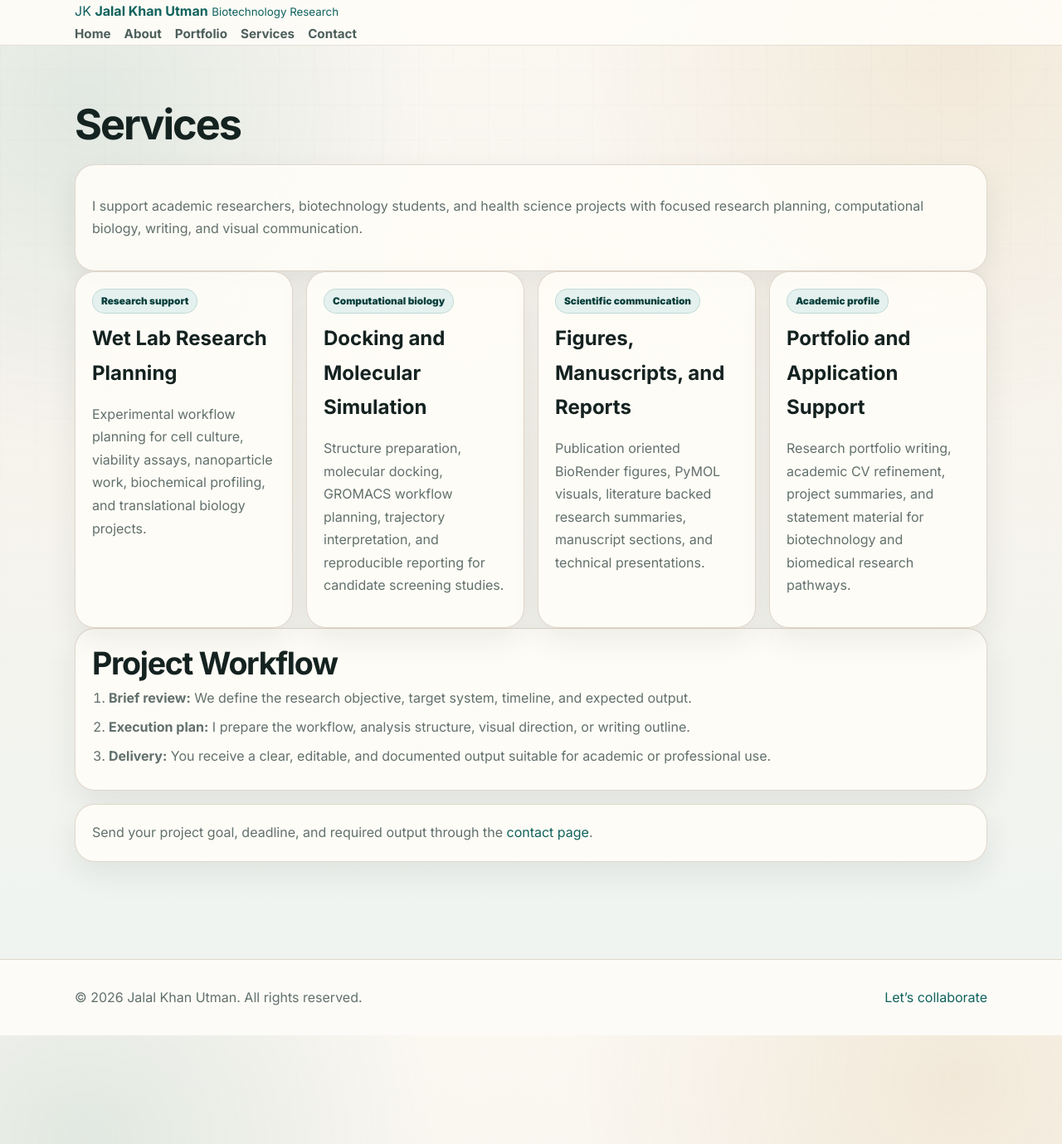
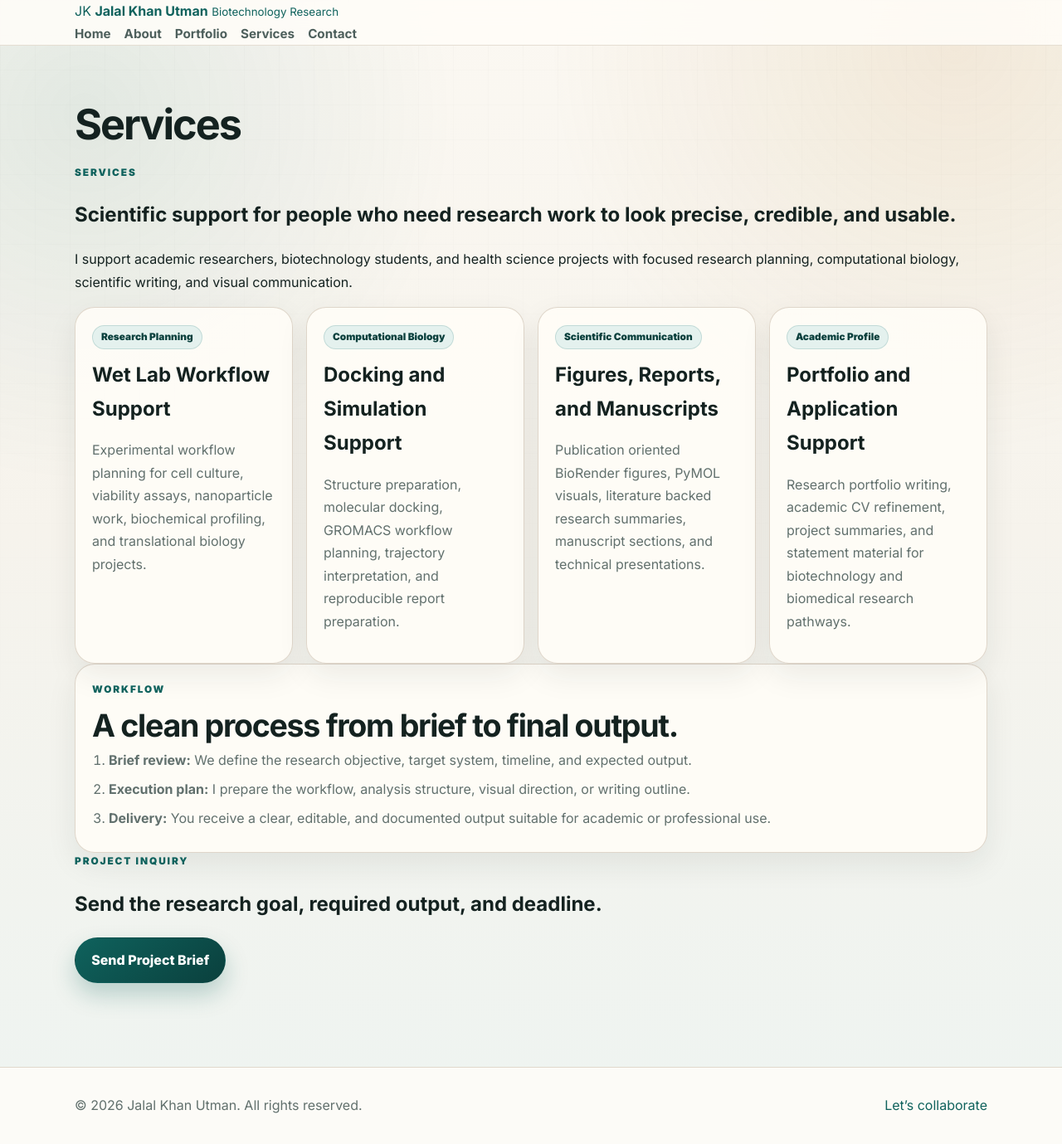
Before and after one commit to jalalkhanutmanzai/jalalkhanutmanzai.github.io, a Jekyll site: the page built from services.md, in a window 1280 px wide and 1379 px high. Shown: the whole window at 83% size. Built offline with Jekyll 4.4.1, drawn with Linux system fonts in a browser that asks for light colours.

Commit message:
Refine services page structure

```diff
--- a/services.md
+++ b/services.md
@@ -5,40 +5,43 @@ permalink: /services/
 description: "Research support, computational biology, scientific writing, and visual communication services by Jalal Khan Utman."
 ---
 
-<div class="intro-panel">
+<div class="page-intro reveal-up">
+  <p class="eyebrow">Services</p>
+  <h2>Scientific support for people who need research work to look precise, credible, and usable.</h2>
   <p>
-    I support academic researchers, biotechnology students, and health science projects with focused research planning, computational biology, writing, and visual communication.
+    I support academic researchers, biotechnology students, and health science projects with focused research planning, computational biology, scientific writing, and visual communication.
   </p>
 </div>
 
-<div class="service-grid">
-  <article class="service-card">
-    <span class="service-kicker">Research support</span>
-    <h2>Wet Lab Research Planning</h2>
+<div class="service-grid service-lab-grid">
+  <article class="service-card reveal-up">
+    <span class="service-kicker">Research Planning</span>
+    <h2>Wet Lab Workflow Support</h2>
     <p>Experimental workflow planning for cell culture, viability assays, nanoparticle work, biochemical profiling, and translational biology projects.</p>
   </article>
 
-  <article class="service-card">
-    <span class="service-kicker">Computational biology</span>
-    <h2>Docking and Molecular Simulation</h2>
-    <p>Structure preparation, molecular docking, GROMACS workflow planning, trajectory interpretation, and reproducible reporting for candidate screening studies.</p>
+  <article class="service-card reveal-up">
+    <span class="service-kicker">Computational Biology</span>
+    <h2>Docking and Simulation Support</h2>
+    <p>Structure preparation, molecular docking, GROMACS workflow planning, trajectory interpretation, and reproducible report preparation.</p>
   </article>
 
-  <article class="service-card">
-    <span class="service-kicker">Scientific communication</span>
-    <h2>Figures, Manuscripts, and Reports</h2>
+  <article class="service-card reveal-up">
+    <span class="service-kicker">Scientific Communication</span>
+    <h2>Figures, Reports, and Manuscripts</h2>
     <p>Publication oriented BioRender figures, PyMOL visuals, literature backed research summaries, manuscript sections, and technical presentations.</p>
   </article>
 
-  <article class="service-card">
-    <span class="service-kicker">Academic profile</span>
+  <article class="service-card reveal-up">
+    <span class="service-kicker">Academic Profile</span>
     <h2>Portfolio and Application Support</h2>
     <p>Research portfolio writing, academic CV refinement, project summaries, and statement material for biotechnology and biomedical research pathways.</p>
   </article>
 </div>
 
-<div class="process-panel">
-  <h2>Project Workflow</h2>
+<div class="process-panel reveal-up">
+  <p class="eyebrow">Workflow</p>
+  <h2>A clean process from brief to final output.</h2>
   <ol class="process-list">
     <li><strong>Brief review:</strong> We define the research objective, target system, timeline, and expected output.</li>
     <li><strong>Execution plan:</strong> I prepare the workflow, analysis structure, visual direction, or writing outline.</li>
@@ -46,6 +49,8 @@ description: "Research support, computational biology, scientific writing, and v
   </ol>
 </div>
 
-<p class="cta-panel">
-  Send your project goal, deadline, and required output through the <a href="{{ '/contact/' | relative_url }}">contact page</a>.
-</p>
+<div class="closing-panel reveal-up">
+  <p class="eyebrow">Project Inquiry</p>
+  <h2>Send the research goal, required output, and deadline.</h2>
+  <a class="btn btn-primary" href="{{ '/contact/' | relative_url }}">Send Project Brief</a>
+</div>
```
